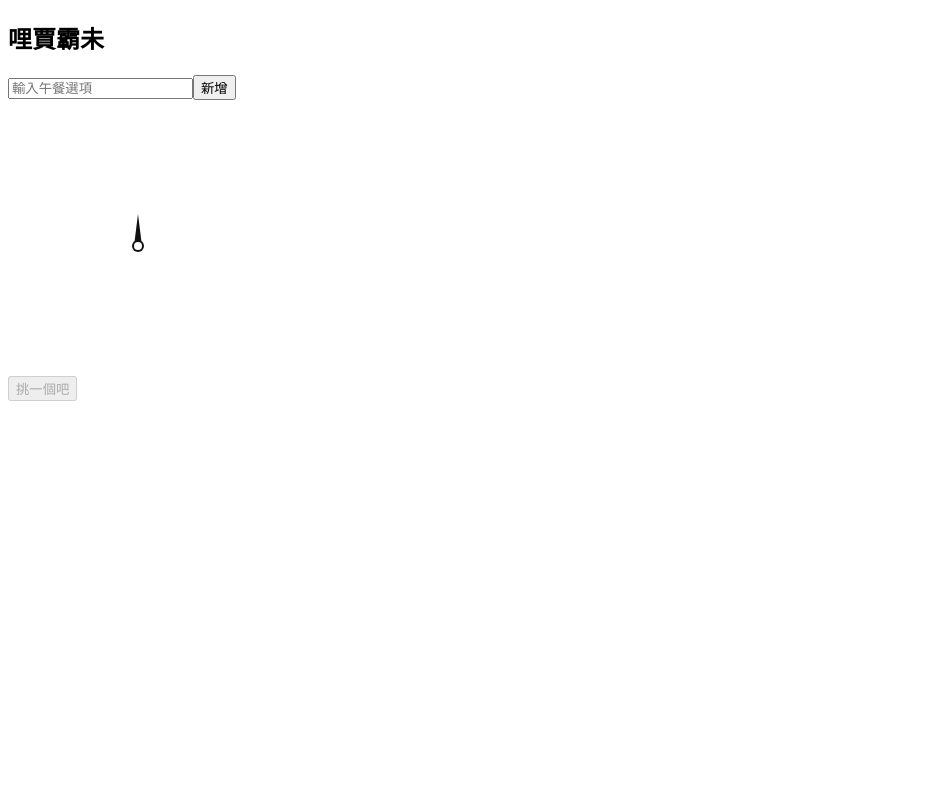
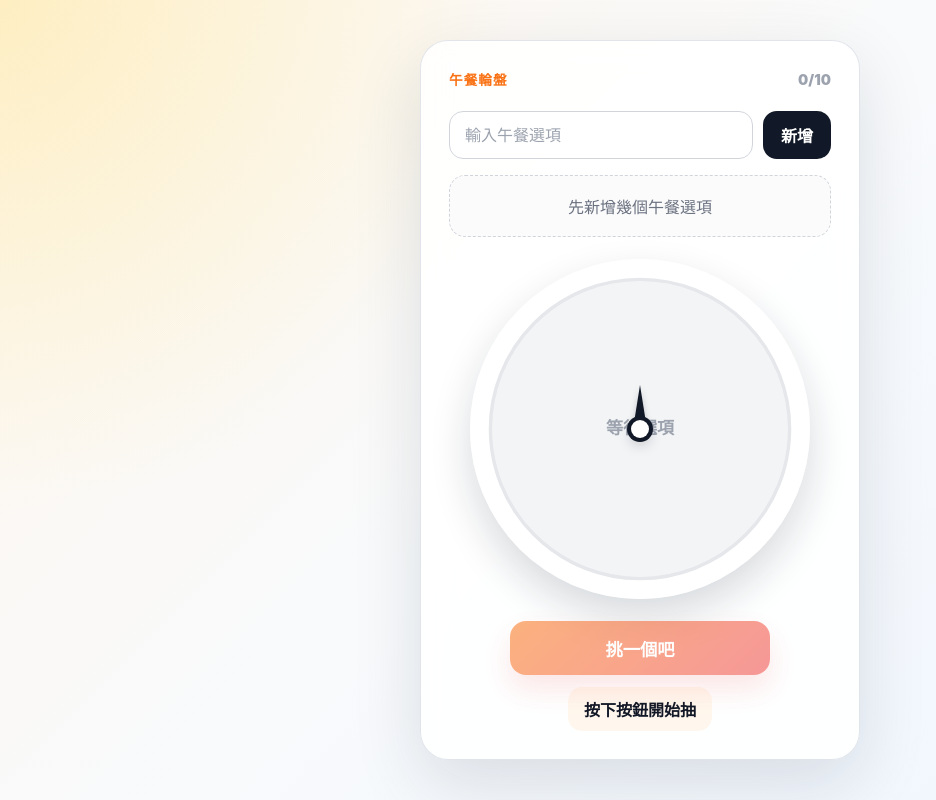
Before and after one commit to Ray625/lunchBox, a Vue app: page / in a window 1280 px wide. Shown: the whole page, without its empty margins (0-936 px from the left). Built offline with nearby package versions, Linux system fonts and the light colour scheme.

Commit message:
style: ai add ui

```diff
--- a/src/App.vue
+++ b/src/App.vue
@@ -7,9 +7,13 @@ import type { LunchOption } from './types/lunch'
 
 import { saveLunchOptions, loadLunchOptions } from './utils/storage'
 
-const lunchOptions = ref<LunchOption[]>(loadLunchOptions())
+const MAX_OPTIONS = 10
+
+const lunchOptions = ref<LunchOption[]>(loadLunchOptions().slice(0, MAX_OPTIONS))
 
 function addLunchOption(name: string) {
+  if (lunchOptions.value.length >= MAX_OPTIONS) return
+
   const option: LunchOption = {
     id: crypto.randomUUID(),
     name,
@@ -39,13 +43,99 @@ watch(
 
 <template>
   <main>
-    <h2>哩賈霸未</h2>
+    <section class="app-shell">
+      <header class="app-header">
+        <p>午餐輪盤</p>
+        <span class="option-count">{{ lunchOptions.length }}/{{ MAX_OPTIONS }}</span>
+      </header>
 
-    <LunchForm @add="addLunchOption" />
+      <LunchForm
+        :option-count="lunchOptions.length"
+        :max-options="MAX_OPTIONS"
+        @add="addLunchOption"
+      />
 
-    <LunchList :options="lunchOptions" @delete="deleteLunchOption" />
-    <LunchPicker :options="lunchOptions" />
+      <LunchList :options="lunchOptions" @delete="deleteLunchOption" />
+      <LunchPicker :options="lunchOptions" />
+    </section>
   </main>
 </template>
 
-<style scoped></style>
+<style scoped>
+:global(*) {
+  box-sizing: border-box;
+}
+
+:global(body) {
+  margin: 0;
+  min-width: 320px;
+  min-height: 100vh;
+  color: #1f2937;
+  background:
+    radial-gradient(circle at top left, rgba(250, 204, 21, 0.2), transparent 32rem),
+    linear-gradient(135deg, #fff7ed 0%, #f8fafc 48%, #eff6ff 100%);
+  font-family:
+    Inter,
+    ui-sans-serif,
+    system-ui,
+    -apple-system,
+    BlinkMacSystemFont,
+    'Segoe UI',
+    sans-serif;
+}
+
+:global(button),
+:global(input) {
+  font: inherit;
+}
+
+main {
+  display: grid;
+  min-height: 100vh;
+  padding: 28px 16px;
+  place-items: center;
+}
+
+.app-shell {
+  width: min(100%, 440px);
+  padding: 28px;
+  border: 1px solid rgba(148, 163, 184, 0.28);
+  border-radius: 28px;
+  background: rgba(255, 255, 255, 0.88);
+  box-shadow: 0 24px 70px rgba(15, 23, 42, 0.12);
+  backdrop-filter: blur(14px);
+}
+
+.app-header {
+  display: flex;
+  align-items: center;
+  justify-content: space-between;
+  gap: 16px;
+  margin-bottom: 22px;
+}
+
+.app-header p {
+  margin: 0;
+  color: #f97316;
+  font-size: 0.85rem;
+  font-weight: 800;
+  letter-spacing: 0.08em;
+}
+
+.option-count {
+  color: #9ca3af;
+  font-size: 0.9rem;
+  font-weight: 900;
+}
+
+@media (max-width: 420px) {
+  main {
+    padding: 14px;
+  }
+
+  .app-shell {
+    padding: 22px 18px;
+    border-radius: 22px;
+  }
+}
+</style>
--- a/src/components/LunchForm.vue
+++ b/src/components/LunchForm.vue
@@ -1,25 +1,134 @@
 <script setup lang="ts">
-import { ref } from 'vue'
+import { computed, ref, watch } from 'vue'
+
+const props = defineProps<{
+  optionCount: number
+  maxOptions: number
+}>()
 
 const emit = defineEmits<{
   add: [name: string]
 }>()
 
 const name = ref('')
+const message = ref('')
 
-function handleSumbit() {
+const isFull = computed(() => props.optionCount >= props.maxOptions)
+
+watch(
+  () => props.optionCount,
+  () => {
+    if (!isFull.value) message.value = ''
+  },
+)
+
+function handleSubmit() {
   const value = name.value.trim()
 
   if (!value) return
+  if (isFull.value) {
+    message.value = `最多只能放 ${props.maxOptions} 個選項，先刪掉一個再新增。`
+    return
+  }
 
   emit('add', value)
   name.value = ''
+  message.value = ''
 }
 </script>
 
 <template>
-  <form @submit.prevent="handleSumbit">
-    <input v-model="name" type="text" placeholder="輸入午餐選項" />
-    <button type="submit">新增</button>
+  <form class="lunch-form" @submit.prevent="handleSubmit">
+    <div class="field-row">
+      <input
+        v-model="name"
+        type="text"
+        placeholder="輸入午餐選項"
+        :aria-invalid="isFull && !!message"
+      />
+      <button type="submit">新增</button>
+    </div>
+    <p v-if="message" class="limit-message">{{ message }}</p>
   </form>
 </template>
+
+<style scoped>
+.lunch-form {
+  margin-bottom: 16px;
+}
+
+.field-row {
+  display: grid;
+  grid-template-columns: minmax(0, 1fr) auto;
+  gap: 10px;
+}
+
+input {
+  width: 100%;
+  min-height: 48px;
+  border: 1px solid #d1d5db;
+  border-radius: 14px;
+  padding: 0 15px;
+  color: #111827;
+  background: #ffffff;
+  outline: none;
+  transition:
+    border-color 0.2s ease,
+    box-shadow 0.2s ease;
+}
+
+input::placeholder {
+  color: #9ca3af;
+}
+
+input:focus {
+  border-color: #f97316;
+  box-shadow: 0 0 0 4px rgba(249, 115, 22, 0.14);
+}
+
+input[aria-invalid='true'] {
+  border-color: #ef4444;
+  box-shadow: 0 0 0 4px rgba(239, 68, 68, 0.12);
+}
+
+button {
+  min-height: 48px;
+  border: 0;
+  border-radius: 14px;
+  padding: 0 18px;
+  color: white;
+  background: #111827;
+  font-weight: 800;
+  cursor: pointer;
+  transition:
+    transform 0.18s ease,
+    background 0.18s ease,
+    box-shadow 0.18s ease;
+}
+
+button:hover {
+  background: #f97316;
+  box-shadow: 0 10px 20px rgba(249, 115, 22, 0.22);
+  transform: translateY(-1px);
+}
+
+button:active {
+  transform: translateY(0);
+}
+
+.limit-message {
+  margin: 8px 0 0;
+  font-size: 0.82rem;
+  font-weight: 800;
+}
+
+.limit-message {
+  color: #dc2626;
+}
+
+@media (max-width: 360px) {
+  .field-row {
+    grid-template-columns: 1fr;
+  }
+}
+</style>
--- a/src/components/LunchList.vue
+++ b/src/components/LunchList.vue
@@ -10,10 +10,81 @@ const emit = defineEmits<{
 }>()
 </script>
 <template>
-  <ul>
+  <ul v-if="options.length > 0" class="lunch-list">
     <li v-for="option in options" :key="option.id">
-      {{ option.name }}
-      <button type="button" @click="emit('delete', option.id)">刪除</button>
+      <span>{{ option.name }}</span>
+      <button type="button" :aria-label="`刪除 ${option.name}`" @click="emit('delete', option.id)">
+        ×
+      </button>
     </li>
   </ul>
+  <p v-else class="empty-state">先新增幾個午餐選項</p>
 </template>
+
+<style scoped>
+.lunch-list {
+  display: flex;
+  flex-wrap: wrap;
+  gap: 10px;
+  margin: 0 0 22px;
+  padding: 0;
+  list-style: none;
+}
+
+li {
+  display: inline-flex;
+  align-items: center;
+  min-width: 0;
+  max-width: 100%;
+  border: 1px solid #e5e7eb;
+  border-radius: 999px;
+  padding: 5px 6px 5px 14px;
+  background: #f9fafb;
+  box-shadow: 0 4px 12px rgba(15, 23, 42, 0.04);
+}
+
+span {
+  min-width: 0;
+  overflow: hidden;
+  color: #374151;
+  font-weight: 700;
+  text-overflow: ellipsis;
+  white-space: nowrap;
+}
+
+button {
+  display: grid;
+  flex: 0 0 auto;
+  width: 26px;
+  height: 26px;
+  margin-left: 8px;
+  border: 0;
+  border-radius: 999px;
+  padding: 0;
+  color: #6b7280;
+  background: #ffffff;
+  font-size: 1.1rem;
+  font-weight: 800;
+  line-height: 1;
+  cursor: pointer;
+  place-items: center;
+  transition:
+    color 0.18s ease,
+    background 0.18s ease;
+}
+
+button:hover {
+  color: #b91c1c;
+  background: #fee2e2;
+}
+
+.empty-state {
+  margin: 0 0 22px;
+  border: 1px dashed #d1d5db;
+  border-radius: 16px;
+  padding: 18px;
+  color: #6b7280;
+  background: rgba(249, 250, 251, 0.7);
+  text-align: center;
+}
+</style>
--- a/src/components/LunchPicker.vue
+++ b/src/components/LunchPicker.vue
@@ -152,7 +152,7 @@ function startRoll() {
 }
 </script>
 <template>
-  <section>
+  <section class="picker">
     <div class="wheel-wrap">
       <svg viewBox="0 0 200 200" class="wheel">
         <path
@@ -174,6 +174,27 @@ function startRoll() {
         >
           {{ option.name }}
         </text>
+        <circle
+          v-if="props.options.length === 0"
+          cx="100"
+          cy="100"
+          r="88"
+          fill="#f3f4f6"
+          stroke="#e5e7eb"
+          stroke-width="2"
+        />
+        <text
+          v-if="props.options.length === 0"
+          x="100"
+          y="100"
+          text-anchor="middle"
+          dominant-baseline="middle"
+          fill="#9ca3af"
+          font-size="10"
+          font-weight="700"
+        >
+          等待選項
+        </text>
       </svg>
       <div
         ref="pointerRef"
@@ -186,20 +207,34 @@ function startRoll() {
       </div>
       <div class="wheel-center"></div>
     </div>
-    <button type="button" @click="spin" :disabled="options.length === 0 || isRolling">
-      {{ isRolling ? '選擇中...' : '挑一個吧' }}
-    </button>
-    <p v-if="isRolling && displayOption">
-      {{ displayOption.name }}
-    </p>
-    <p v-if="displayOption && !isRolling">今天吃: {{ displayOption.name }}</p>
+    <div class="picker-actions">
+      <button type="button" @click="spin" :disabled="options.length === 0 || isRolling">
+        {{ isRolling ? '旋轉中...' : '挑一個吧' }}
+      </button>
+      <p class="result" :class="{ pending: isRolling }">
+        <template v-if="isRolling && displayOption">{{ displayOption.name }}</template>
+        <template v-else-if="displayOption">今天吃：{{ displayOption.name }}</template>
+        <template v-else>按下按鈕開始抽</template>
+      </p>
+    </div>
   </section>
 </template>
 <style scoped>
+.picker {
+  display: grid;
+  gap: 22px;
+  justify-items: center;
+}
+
 .wheel-wrap {
   position: relative;
-  width: 260px;
-  height: 260px;
+  width: min(100%, 340px);
+  aspect-ratio: 1;
+  border-radius: 50%;
+  background: #ffffff;
+  box-shadow:
+    inset 0 0 0 10px rgba(255, 255, 255, 0.72),
+    0 18px 40px rgba(15, 23, 42, 0.16);
 }
 
 .pointer-rotator {
@@ -215,15 +250,18 @@ function startRoll() {
 .pointer-triangle {
   width: 0;
   height: 0;
-  border-left: 4px solid transparent;
-  border-right: 4px solid transparent;
-  border-bottom: 32px solid #111;
+  border-left: 7px solid transparent;
+  border-right: 7px solid transparent;
+  border-bottom: 44px solid #111827;
+  filter: drop-shadow(0 3px 3px rgba(15, 23, 42, 0.24));
   transform: translate(-50%, -100%);
 }
 
 .wheel {
-  width: 260px;
-  height: 260px;
+  display: block;
+  width: 100%;
+  height: 100%;
+  border-radius: 50%;
 }
 
 .wheel-center {
@@ -231,11 +269,66 @@ function startRoll() {
   left: 50%;
   top: 50%;
   z-index: 5;
-  width: 8px;
-  height: 8px;
+  width: 18px;
+  height: 18px;
   border-radius: 50%;
   background: white;
-  box-shadow: 0 0 0 2px #111;
+  box-shadow:
+    0 0 0 4px #111827,
+    0 6px 14px rgba(15, 23, 42, 0.26);
   transform: translate(-50%, -50%);
 }
+
+.picker-actions {
+  display: grid;
+  width: 100%;
+  gap: 12px;
+  justify-items: center;
+}
+
+button {
+  width: min(100%, 260px);
+  min-height: 54px;
+  border: 0;
+  border-radius: 16px;
+  color: white;
+  background: linear-gradient(135deg, #f97316, #ef4444);
+  font-size: 1.08rem;
+  font-weight: 900;
+  cursor: pointer;
+  box-shadow: 0 14px 28px rgba(239, 68, 68, 0.24);
+  transition:
+    opacity 0.18s ease,
+    transform 0.18s ease,
+    box-shadow 0.18s ease;
+}
+
+button:hover:not(:disabled) {
+  box-shadow: 0 18px 34px rgba(239, 68, 68, 0.3);
+  transform: translateY(-2px);
+}
+
+button:active:not(:disabled) {
+  transform: translateY(0);
+}
+
+button:disabled {
+  cursor: not-allowed;
+  opacity: 0.55;
+}
+
+.result {
+  min-height: 44px;
+  margin: 0;
+  border-radius: 14px;
+  padding: 10px 16px;
+  color: #111827;
+  background: #fff7ed;
+  font-weight: 900;
+  text-align: center;
+}
+
+.result.pending {
+  color: #f97316;
+}
 </style>
```
